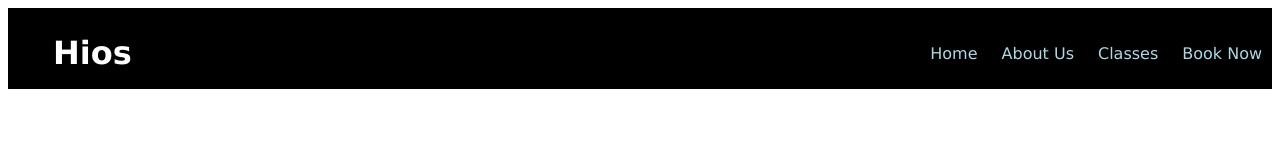
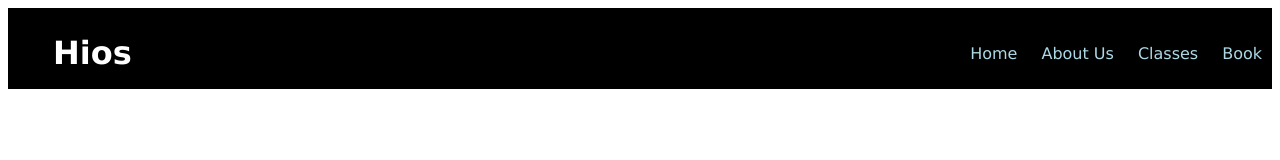
Before and after one commit to thebestnosa/navigation, a plain HTML site: page index.html in a window 1280 px wide. Drawn offline with Linux system fonts and the light colour scheme.

Commit message:
main update
removed the  "now" from the book  now nav bar

```diff
--- a/index.html
+++ b/index.html
@@ -16,7 +16,7 @@
                         <li><a href="#">Home</a></li>
                         <li><a href="#">About Us</a></li>
                         <li><a href="#">Classes</a></li>
-                        <li><a href="#">Book Now</a></li>
+                        <li><a href="#">Book</a></li>
                     </ul>
                 </div>
 
```
